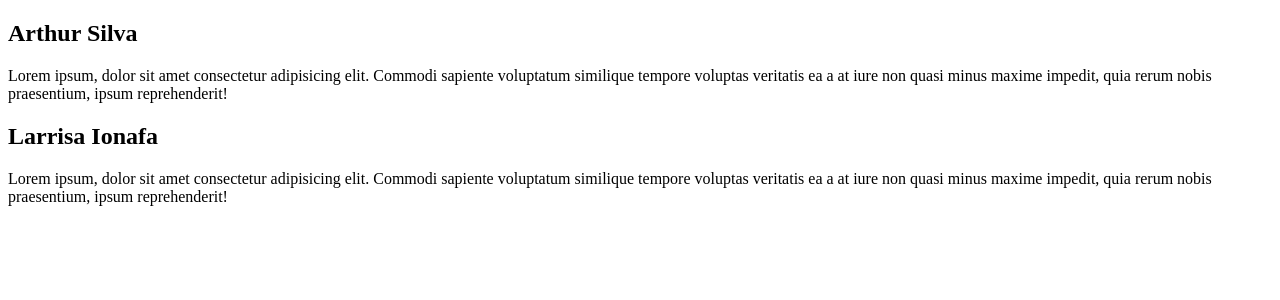
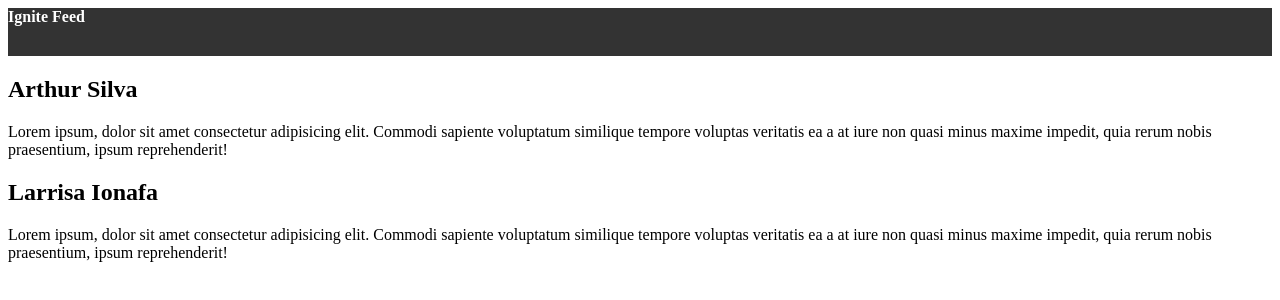
Before and after one commit to thuurzz/01-fundamentos-reactjs-rocketseat, a React (Vite) app: page / in a window 1280 px wide. Shown: the top 300 px of the page. Built offline with nearby package versions, Linux system fonts and the light colour scheme.

Commit message:
2. CSS Modules

```diff
--- a/src/App.jsx
+++ b/src/App.jsx
@@ -1,8 +1,11 @@
+import { Header } from "./components/Header";
 import { Post } from "./Post";
 
 export function App() {
   return (
     <div>
+      <Header />
+
       <Post
         author="Arthur Silva"
         content="Lorem ipsum, dolor sit amet consectetur adipisicing elit. Commodi sapiente voluptatum similique tempore voluptas veritatis ea a at iure non quasi minus maxime impedit, quia rerum nobis praesentium, ipsum reprehenderit!"
--- /dev/null
+++ b/src/components/Header.jsx
@@ -0,0 +1,9 @@
+import styles from "./Header.module.css";
+
+export function Header() {
+  return (
+    <header className={styles.header}>
+      <strong>Ignite Feed</strong>
+    </header>
+  );
+}
--- /dev/null
+++ b/src/components/Header.module.css
@@ -0,0 +1,5 @@
+.header {
+  color: #ffffff;
+  background-color: #333333;
+  height: 3rem;
+}
```
